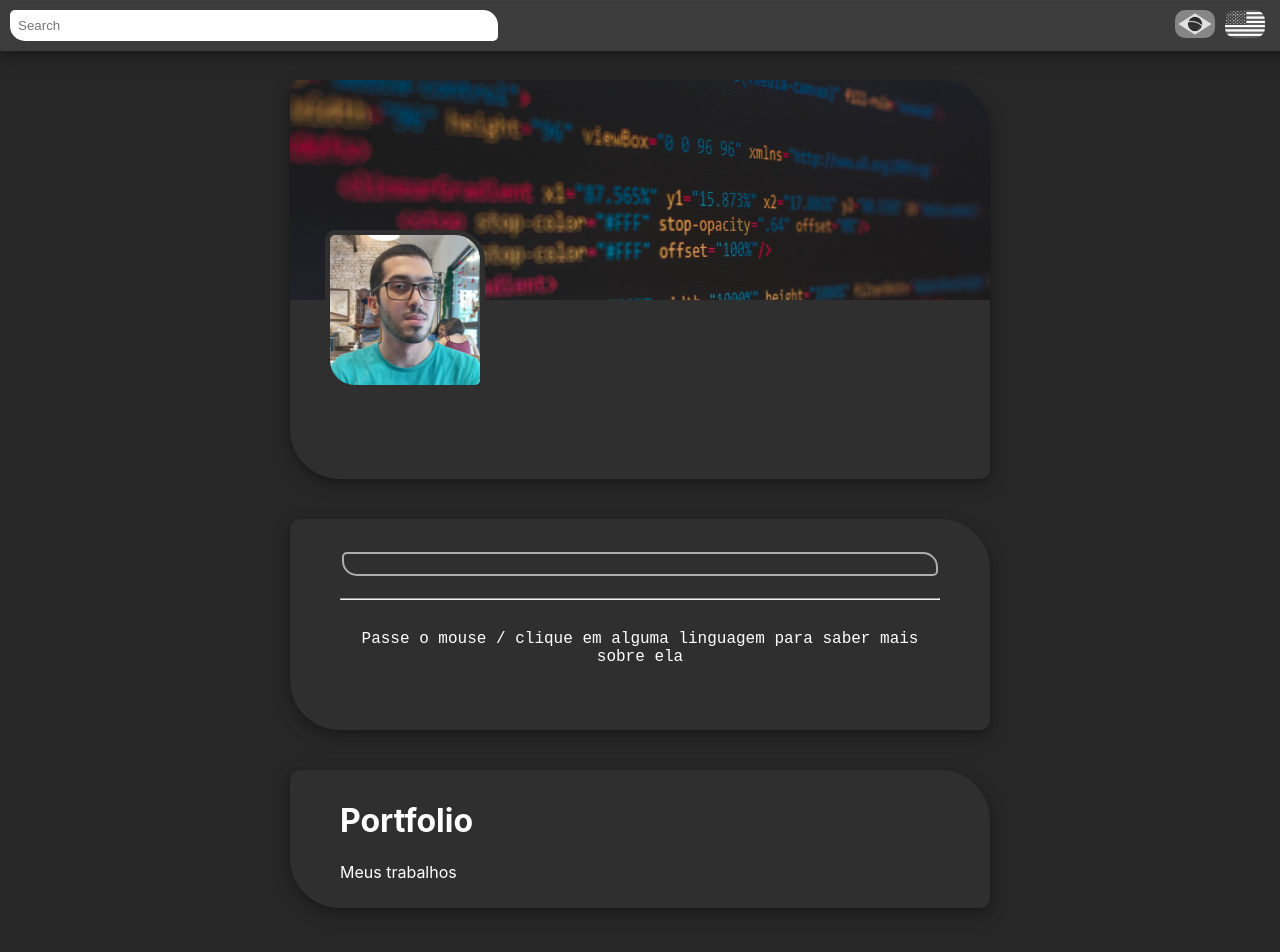
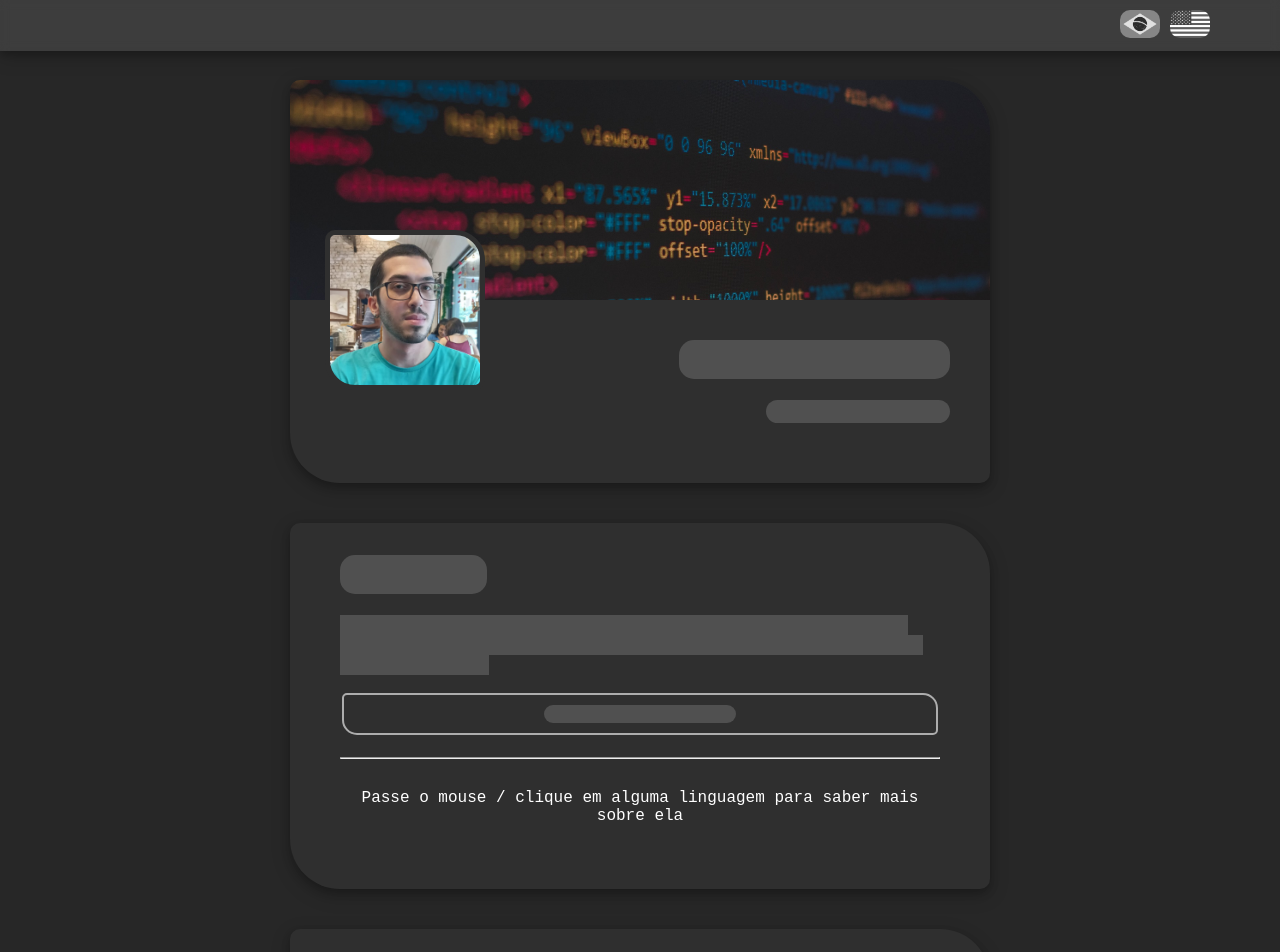
Before and after one commit to kyevat94/erick-oliveira-dev, a React (Create React App) app: page / in a window 1280 px wide. Shown: the top 952 px of the page. Built offline with nearby package versions, Linux system fonts and the light colour scheme; no server answers.

Commit message:
changes in loading and searh removal

```diff
--- a/package.json
+++ b/package.json
@@ -3,6 +3,10 @@
   "version": "0.1.0",
   "private": true,
   "dependencies": {
+    "@emotion/react": "^11.11.1",
+    "@emotion/styled": "^11.11.0",
+    "@fontsource/roboto": "^5.0.8",
+    "@mui/material": "^5.14.5",
     "@testing-library/jest-dom": "^5.17.0",
     "@testing-library/react": "^13.4.0",
     "@testing-library/user-event": "^13.5.0",
--- a/src/App.css
+++ b/src/App.css
@@ -1,5 +1,3 @@
-/* body */
-
 body {
   margin: 0;
   font-family: -apple-system, system-ui, BlinkMacSystemFont, Segoe UI, Roboto,
@@ -16,3 +14,14 @@ body {
   min-height: 100vh;
   width: 100%;
 }
+
+.invisible {
+  color: transparent;
+  background-color: #505050;
+  border-radius: 15px;
+}
+
+.invisible-p{
+  color: transparent;
+  background-color: #505050;
+}
--- a/src/App.js
+++ b/src/App.js
@@ -1,4 +1,5 @@
 import { useState, useEffect } from "react";
+
 import "./App.css";
 
 import TopBar from "./components/TopBar/TopBar";
@@ -13,6 +14,12 @@ function App() {
     console.log("language chosen: " + lang);
     if (lang !== siteLang) {
       setSiteLang(lang);
+      setHInfo({
+        name: "",
+        desc: "",
+        resume_title: "",
+        resume: "",
+      });
       ftch(lang);
     }
   }
@@ -22,11 +29,13 @@ function App() {
     desc: "",
     resume_title: "",
     resume: "",
+    port_title: "",
+    port_text: "",
   });
 
   useEffect(() => {
     //console.log("App starts");
-    ftch(siteLang);
+    ftch(siteLang)
   }, []);
 
   function ftch(lang) {
@@ -38,6 +47,8 @@ function App() {
           desc: data.desc,
           resume_title: data.resume_title,
           resume: data.resume,
+          port_title: data.port_title,
+          port_text: data.port_text,
         });
       });
   }
@@ -48,11 +59,14 @@ function App() {
       <div className="main">
         <HeaderDiv name={hinfo.name} desc={hinfo.desc} lan={siteLang} />
         <Resume
+          resume_title={hinfo.resume_title}
           resume={hinfo.resume}
-          resume_title={hinfo.resume_title}
           lan={siteLang}
         />
-        <Portfolio />
+        <Portfolio
+          port_title={hinfo.port_title}
+          port_text={hinfo.port_text}
+        />
       </div>
     </div>
   );
--- a/src/components/HeaderDiv/HeaderDiv.js
+++ b/src/components/HeaderDiv/HeaderDiv.js
@@ -1,4 +1,6 @@
 import "./HeaderDiv.css";
+
+import { Skeleton, colors } from "@mui/material";
 
 function HeaderDiv(props) {
   return (
@@ -6,8 +8,20 @@ function HeaderDiv(props) {
       <div className="capa-header-div"></div>
       <div className="foto-main"></div>
       <div className="text-header-div">
-        <h1>{props.name}</h1>
-        <h3>{props.desc}</h3>
+        <h1>
+          {props.name ? (
+            props.name
+          ) : (
+            <span className="invisible">Full Person Name</span>
+          )}
+        </h1>
+        <h3>
+          {props.desc ? (
+            props.desc
+          ) : (
+            <span className="invisible">Position Description</span>
+          )}
+        </h3>
       </div>
       <div className="footer-header-div"></div>
     </div>
--- a/src/components/Portfolio/Portfolio.js
+++ b/src/components/Portfolio/Portfolio.js
@@ -1,11 +1,26 @@
 import "./Portfolio.css";
 
-function Portfolio() {
+function Portfolio(props) {
+  const limpsum =
+    "Sed consequat ligula ac enim hendrerit, in commodo augue facilisis.";
+
   return (
     <div className="portfolio-div">
       <div className="portfolio-text">
-        <h1>Portfolio</h1>
-        <p>Meus trabalhos</p>
+        <h1>
+          {props.port_title ? (
+            props.port_title
+          ) : (
+            <span className="invisible">Title here</span>
+          )}
+        </h1>
+        <p>
+          {props.port_text ? (
+            props.port_text
+          ) : (
+            <span className="invisible-p">{limpsum}</span>
+          )}
+        </p>
       </div>
     </div>
   );
--- a/src/components/Resume/Resume.css
+++ b/src/components/Resume/Resume.css
@@ -102,3 +102,7 @@
   text-align: left;
   font-style: normal;
 }
+
+.h1-1 {
+  transition: transform 0.5s ease, opacity 0.5s ease;
+}
--- a/src/components/Resume/Resume.js
+++ b/src/components/Resume/Resume.js
@@ -5,6 +5,9 @@ function Resume(props) {
   const [boxExplainText, setBoxExplainText] = useState("");
 
   const [linfo, setLInfo] = useState([{ name: "", desc: "" }]);
+
+  const limpsum =
+    "Sed consequat ligula ac enim hendrerit, in commodo augue facilisis. Donec varius efficitur enim, in ultrices dui pellentesque eget. Maecenas tempor ante eget luctus facilisis.";
 
   function showLangInfo(lang) {
     document.getElementById("box-explain").classList.add("visible");
@@ -35,12 +38,13 @@ function Resume(props) {
   }, []);
 
   useEffect(() => {
+    setLInfo([{ name: "", desc: "" }]);
     ftch(props.lan);
     setDefaultLangInfo();
   }, [props.lan]);
 
   function ftch(lang) {
-    fetch("https://erickoliveiradev.pythonanywhere.com/get_dev_langs/" + lang)
+    fetch("https://erickoliveiradev.pythonanywhere.com/get_dev_langs/" + props.lan)
       .then((response) => response.json())
       .then((data) => {
         let arr = []; //Array.from(linfo);
@@ -54,8 +58,20 @@ function Resume(props) {
   return (
     <div className="about-me-div">
       <div className="text-about-me-div">
-        <h1>{props.resume_title}</h1>
-        <p>{props.resume}</p>
+        <h1 className="h1-1">
+          {props.resume_title ? (
+            props.resume_title
+          ) : (
+            <span className="invisible">Title here</span>
+          )}
+        </h1>
+        <p>
+          {props.resume ? (
+            props.resume
+          ) : (
+            <span className="invisible-p">{limpsum}</span>
+          )}
+        </p>
         <div className="languages">
           {linfo.map((lang) => (
             <div
@@ -64,7 +80,11 @@ function Resume(props) {
               onMouseOver={() => showLangInfo(lang.name)}
               onMouseOut={setDefaultLangInfo}
             >
-              {lang.name}
+              {lang.name ? (
+                lang.name
+              ) : (
+                <span className="invisible">Programming Language</span>
+              )}
             </div>
           ))}
         </div>
--- a/src/components/TopBar/TopBar.css
+++ b/src/components/TopBar/TopBar.css
@@ -1,62 +1,31 @@
-/* top bar */
-
 .top-bar {
   width: 100%;
   padding: 10px;
   position: fixed;
   top: 0;
   left: 0;
-  /*background-color: #a7c5e3;*/
-  background: rgba(255,255,255,0.1);
+  background: rgba(255, 255, 255, 0.1);
   backdrop-filter: blur(5px);
   box-shadow: 0 4px 8px 0 rgba(0, 0, 0, 0.2), 0 6px 20px 0 rgba(0, 0, 0, 0.19);
   z-index: 2;
   display: flex;
 }
 
-.search-div {
-  flex: 1;
-
-}
-
-/* search bar on top bar */
-
-.search-top {
-  padding: 0.5rem;
-  background-color: white;
-  border: none;
-  border-radius: 5px 15px 5px 15px;
-}
-
 @media (max-width: 768px) {
   /*mobile*/
-  .search-top {
-    width: 40%;
-  }
-  .search-top:focus {
-    outline: 0;
+  .menu {
+    flex: 1;
   }
 }
 
 @media (min-width: 769px) {
   /*desktop*/
-  .search-top {
-    width: 10rem;
-    transition-timing-function: ease-in-out;
-    transition: 0.5s;
-    margin-left: 10%;
-  }
-  .search-top:focus {
-    width: 30rem;
-    transition-timing-function: ease-in-out;
-    transition: 0.5s;
-    outline: 0;
+  .menu {
+    flex: 10;
   }
 }
 
-#btn-holder {
-  position: absolute;
-  transform: translateY(-50%);
+.btn-holder {
   width: fit-content;
   display: inline-block;
   margin-right: 5%;
@@ -78,9 +47,9 @@
   border: none;
   box-sizing: border-box;
   border-radius: 10px;
-  translate: -50%;
   margin-left: 5px;
   margin-right: 5px;
+  flex: 1;
 }
 
 #btn-br.btn-lang-changer:hover {
--- a/src/components/TopBar/TopBar.js
+++ b/src/components/TopBar/TopBar.js
@@ -1,31 +1,24 @@
-import { useState } from "react";
 import "./TopBar.css";
 
 function TopBar(props) {
-  const [searchTxt, setSearchTxt] = useState("Search");
-
-  const searchOnFocus = (focusState) => {
-    setSearchTxt(focusState);
-  };
-
   function langHandler(lang) {
     props.onLangChange(lang);
   }
 
   return (
     <div className="top-bar">
-      <div className="search-div">
-        <input
-          type="text"
-          placeholder={searchTxt}
-          className="search-top"
-          onFocus={() => searchOnFocus("")}
-          onBlur={() => searchOnFocus("Search")}
-        ></input>
-      </div>
+      <div className="menu"></div>
       <div className="btn-holder">
-        <button id="btn-br" className="btn-lang-changer" onClick={() => langHandler("portugues")}></button>
-        <button id="btn-us" className="btn-lang-changer" onClick={() => langHandler("english")}></button>
+        <button
+          id="btn-br"
+          className="btn-lang-changer"
+          onClick={() => langHandler("portugues")}
+        ></button>
+        <button
+          id="btn-us"
+          className="btn-lang-changer"
+          onClick={() => langHandler("english")}
+        ></button>
       </div>
     </div>
   );
```
Also changed, not shown: 1 other file (tests, documents, lock files or other folders).
